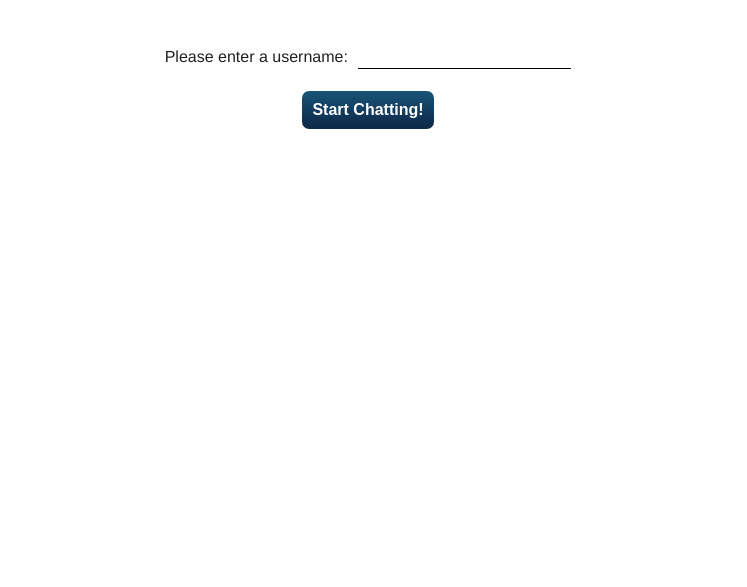
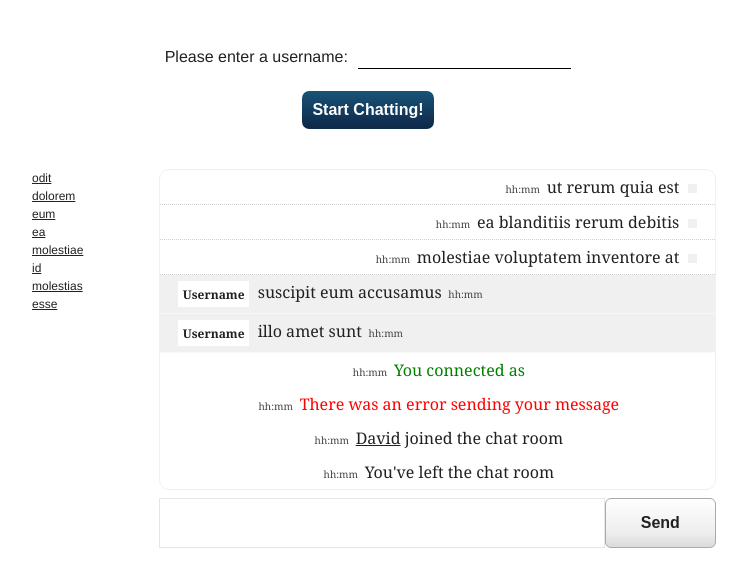
Before and after one commit to funnylookinhat/nodejs-chat, a website: page index.html in a window 1280 px wide. Shown: the part 111-698 px from the top of the page, without its empty margins (272-1019 px from the left). Drawn offline with nearby package versions, Linux system fonts and the light colour scheme.

Commit message:
created an unstyled section to list members in chat

```diff
--- a/css/main.css
+++ b/css/main.css
@@ -373,6 +373,41 @@ h1, h2, h3, h4, h5, p {
     bottom: 0;
     height: 100%; }
 
+#chat-wrap {
+  float: right;
+  width: 80%; }
+  @media (max-width: 37.5em) {
+    #chat-wrap {
+      width: 100%;
+      float: none; } }
+
+#chat-members {
+  float: left;
+  width: 19.999999%; }
+  @media (max-width: 37.5em) {
+    #chat-members {
+      width: 100%;
+      float: none; } }
+  #chat-members ul {
+    list-style: none;
+    margin: 0;
+    padding: 0; }
+  #chat-members li {
+    font-size: 0.75em;
+    height: 1.5em;
+    line-height: 1.5em;
+    padding: 0 1em; }
+    #chat-members li a {
+      color: #212121; }
+      #chat-members li a:visited {
+        color: #212121; }
+      #chat-members li a:focus {
+        color: #212121; }
+      #chat-members li a:hover {
+        color: #212121; }
+      #chat-members li a:active {
+        color: #212121; }
+
 .chat-window {
   border: 1px solid #f0f0f0;
   -webkit-border-radius: 0.625em;
@@ -390,6 +425,8 @@ h1, h2, h3, h4, h5, p {
       text-align: right; }
     .chat-window .messages .received {
       text-align: left; }
+    .chat-window .messages .event {
+      text-align: center; }
   .chat-window.theme-default .messages li {
     padding: 0.375em 1.125em;
     font-family: Georgia, serif; }
@@ -433,3 +470,17 @@ h1, h2, h3, h4, h5, p {
     font-weight: bold;
     font-size: 0.75em;
     padding: 0.375em; }
+  .chat-window.theme-default .success {
+    color: green; }
+  .chat-window.theme-default .error {
+    color: red; }
+  .chat-window.theme-default .neutral a {
+    color: #212121; }
+    .chat-window.theme-default .neutral a:visited {
+      color: #212121; }
+    .chat-window.theme-default .neutral a:focus {
+      color: #212121; }
+    .chat-window.theme-default .neutral a:hover {
+      color: #212121; }
+    .chat-window.theme-default .neutral a:active {
+      color: #212121; }
--- a/index.html
+++ b/index.html
@@ -39,33 +39,51 @@
             </p>
           </form>
         </div>
-        <div class='hidden' id='chat-wrap'>
+        <div id='chat-wrap'>
           <div class='chat-window theme-default'>
             <ul class='messages'>
               <li class='sent'>
                 <span class='timestamp'>hh:mm</span>
-                ex sit explicabo id
+                ut rerum quia est
                 <span class='username username-placeholder'></span>
               </li>
               <li class='sent'>
                 <span class='timestamp'>hh:mm</span>
-                ex facere et id
+                ea blanditiis rerum debitis
                 <span class='username username-placeholder'></span>
               </li>
               <li class='sent'>
                 <span class='timestamp'>hh:mm</span>
-                maiores consectetur laborum blanditiis
+                molestiae voluptatem inventore at
                 <span class='username username-placeholder'></span>
               </li>
               <li class='received'>
                 <span class='username'>Username</span>
-                sit adipisci eius
+                suscipit eum accusamus
                 <span class='timestamp'>hh:mm</span>
               </li>
               <li class='received'>
                 <span class='username'>Username</span>
-                beatae voluptas molestias
+                illo amet sunt
                 <span class='timestamp'>hh:mm</span>
+              </li>
+              <li class='event success'>
+                <span class='timestamp'>hh:mm</span>
+                You connected as
+                <span class='username-placeholder'></span>
+              </li>
+              <li class='event error'>
+                <span class='timestamp'>hh:mm</span>
+                There was an error sending your message
+              </li>
+              <li class='event neutral'>
+                <span class='timestamp'>hh:mm</span>
+                <a href="#">David</a>
+                joined the chat room
+              </li>
+              <li class='event neutral'>
+                <span class='timestamp'>hh:mm</span>
+                You've left the chat room
               </li>
             </ul>
           </div>
@@ -77,6 +95,18 @@
             Chatting as
             <strong class='username-placeholder'></strong>
           </p>
+        </div>
+        <div id='chat-members'>
+          <ul>
+            <li><a href="#">odit</a></li>
+            <li><a href="#">dolorem</a></li>
+            <li><a href="#">eum</a></li>
+            <li><a href="#">ea</a></li>
+            <li><a href="#">molestiae</a></li>
+            <li><a href="#">id</a></li>
+            <li><a href="#">molestias</a></li>
+            <li><a href="#">esse</a></li>
+          </ul>
         </div>
       </div>
     </div>
```
Also changed, not shown: humans.txt (+7 -10 lines).
